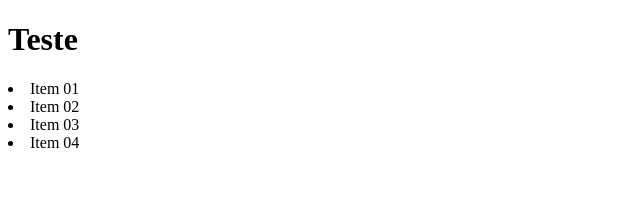
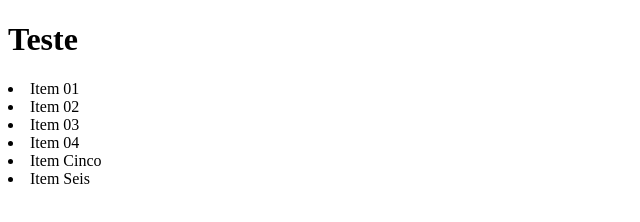
Before and after one commit to leonardostx/scm, a plain HTML site: page index.html in a window 1280 px wide. Shown: the whole page, without its empty margins (0-640 px from the left). Drawn offline with Linux system fonts and the light colour scheme.

Commit message:
Segundo commit

```diff
--- a/index.html
+++ b/index.html
@@ -12,6 +12,8 @@
     <li>Item 02</li>
     <li>Item 03</li>
     <li>Item 04</li>
+    <li>Item Cinco</li>
+    <li>Item Seis</li>
 
 </body>
 </html>
```
